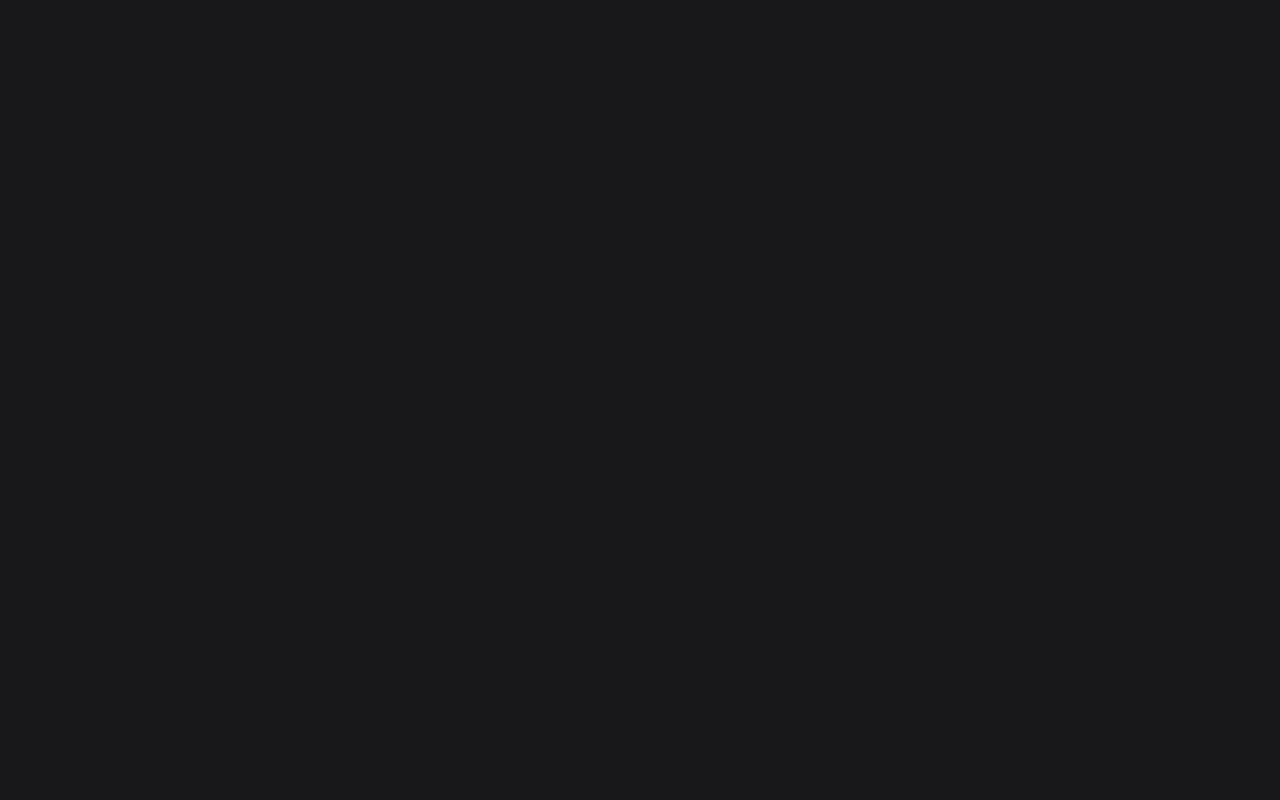
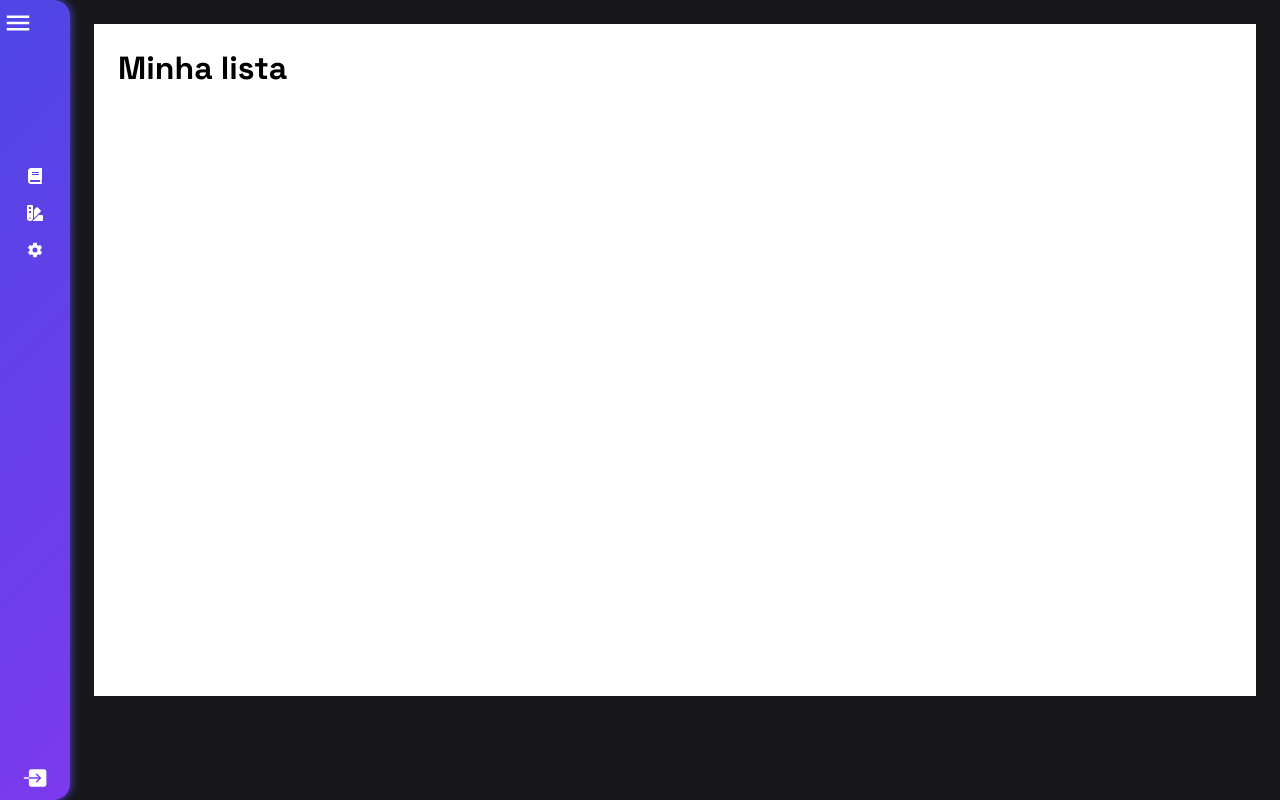
Before and after one commit to cauealb/biblioteca-front-simple, a React (Vite) app: page /dashboard/my-bookcase in a window 1280 px wide. Before the commit this address had no page. Built offline with nearby package versions, Linux system fonts and the light colour scheme.

Commit message:
feat: Criando rota de listagem dos meus book

```diff
--- /dev/null
+++ b/src/pages/MyBookcase/MyBookcase.tsx
@@ -0,0 +1,11 @@
+import style from './style.module.css'
+
+export default function MyBookcase() {
+    return (
+        <>
+            <div className={style.container}>
+                <h1>Minha lista</h1>
+            </div>
+        </>
+    )
+}
--- a/src/routes/index.tsx
+++ b/src/routes/index.tsx
@@ -5,6 +5,7 @@ import LoginPages from "../pages/Login/LoginPages";
 import RegisterPages from "../pages/Register/RegisterPages";
 import DashboardPages from "../pages/Dashboard/DashboardPages";
 import DashboardsBooksPages from "../pages/DashboardBooks/DashboardsBooksPages";
+import MyBookcase from "../pages/MyBookcase/MyBookcase";
 
 export function AppRoutes() {
   return (
@@ -19,6 +20,11 @@ export function AppRoutes() {
             path="best-books"
             element={<DashboardsBooksPages />}
           />
+
+          <Route
+            path="my-bookcase"
+            element={<MyBookcase />}
+          />
         </Route>
 
         {/* <Route path="/dashboard/my-bookcase" element={<DashboardPages />}/>
```
Also changed, not shown: src/pages/MyBookcase/style.module.css (added).
